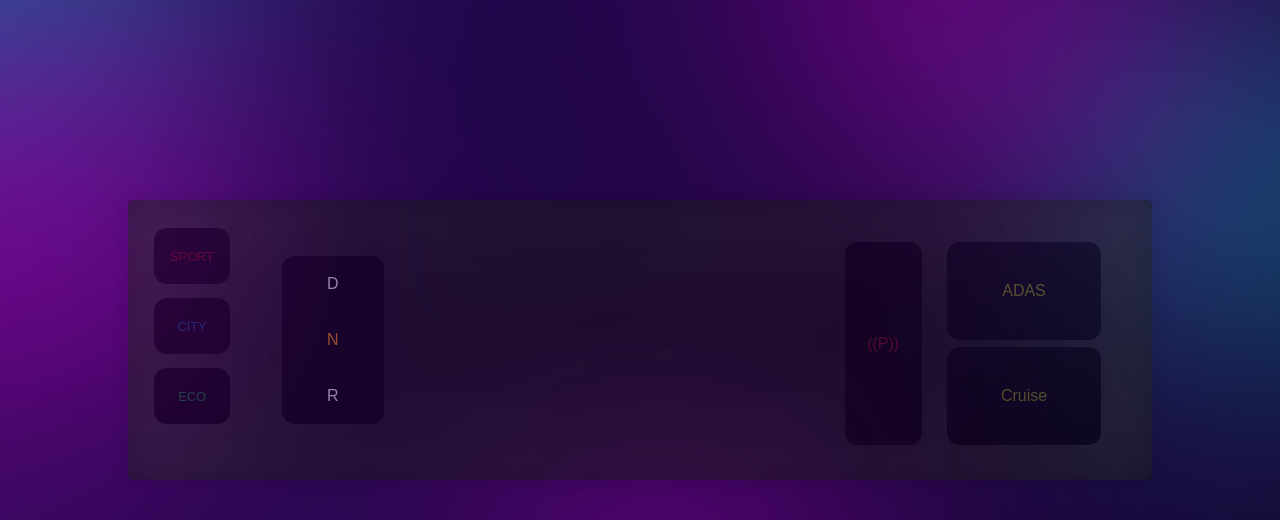
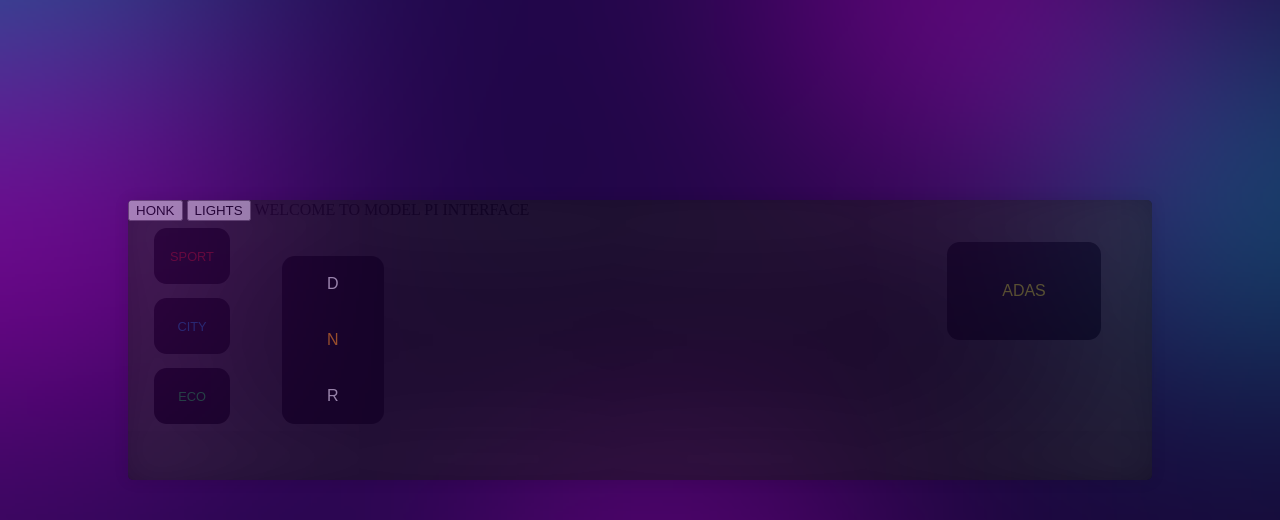
Before and after one commit to IshanGupta4723/ModelPi-Flask-, a Flask app: page /welcome in a window 1280 px wide. Shown: the part 280-800 px from the top of the page. Run offline with Flask 3, Linux system fonts and the light colour scheme.

Commit message:
Update welcome.html

```diff
--- a/ModelPi/IOT/templates/welcome.html
+++ b/ModelPi/IOT/templates/welcome.html
@@ -13,11 +13,12 @@
       <button class = 'Normal' id = 'Normal'>CITY</button>
       <button class = 'Eco' id = 'Eco'>ECO</button>
       <button class = 'cruise' id = 'Cruise'>ADAS</button>
-      <button class = 'auto' id = 'Auto'>Cruise</button>
-      <button class = 'park_hold' id = 'Hold'>((P))</button>
       <button class = 'N' id = 'Park'>N</button>
       <button class = 'D' id = 'Drive'>D</button>
       <button class = 'R' id = 'Reverse'>R</button>
+      <button class = 'Horn'>HONK</button>
+      <button class = 'light'>LIGHTS</button>
+      <label class = 'Title'>WELCOME TO MODEL PI INTERFACE</label>
 
     </div>
     <script src="https://ajax.googleapis.com/ajax/libs/jquery/3.6.3/jquery.min.js"></script>
```
